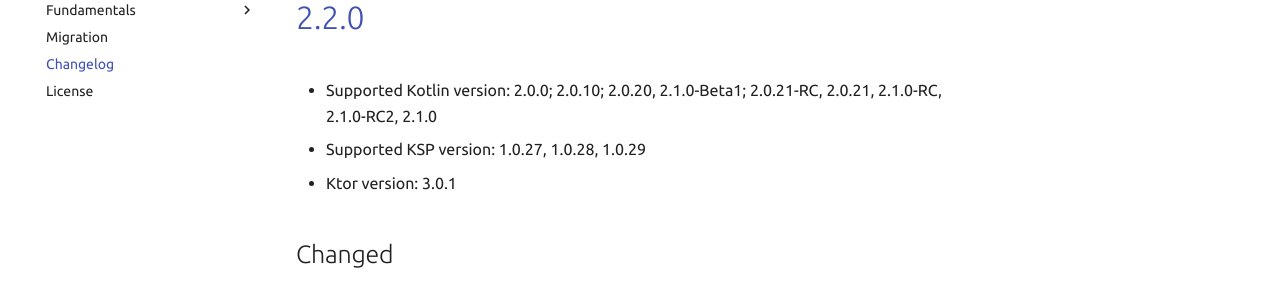
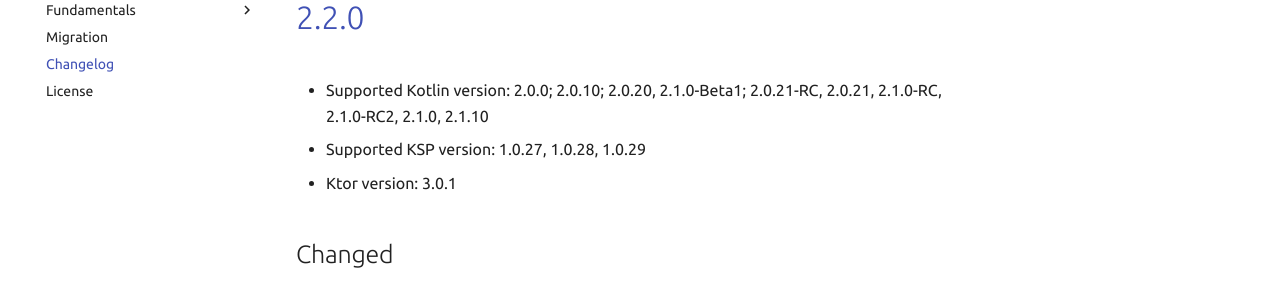
Before and after one commit to Foso/Ktorfit, an MkDocs documentation site: the page built from docs/CHANGELOG.md, in a window 1280 px wide and 900 px high. Shown: the part 343-634 px from the top of the window. Built offline with MkDocs 1.6.1 and Material for MkDocs 9.7.7, drawn with Linux system fonts in a browser that asks for light colours; comment, search, counter and statistics services are not loaded.

Commit message:
Kotlin 2.1.10

```diff
--- a/docs/CHANGELOG.md
+++ b/docs/CHANGELOG.md
@@ -8,7 +8,7 @@
 But there is no intent to bump the Ktorfit major version for every KSP update.
 
 # [2.2.0]()
-* Supported Kotlin version: 2.0.0; 2.0.10; 2.0.20, 2.1.0-Beta1; 2.0.21-RC, 2.0.21, 2.1.0-RC, 2.1.0-RC2, 2.1.0
+* Supported Kotlin version: 2.0.0; 2.0.10; 2.0.20, 2.1.0-Beta1; 2.0.21-RC, 2.0.21, 2.1.0-RC, 2.1.0-RC2, 2.1.0, 2.1.10
 * Supported KSP version: 1.0.27, 1.0.28, 1.0.29
 * Ktor version: 3.0.1
 
```
Also changed, not shown: 1 other file.
